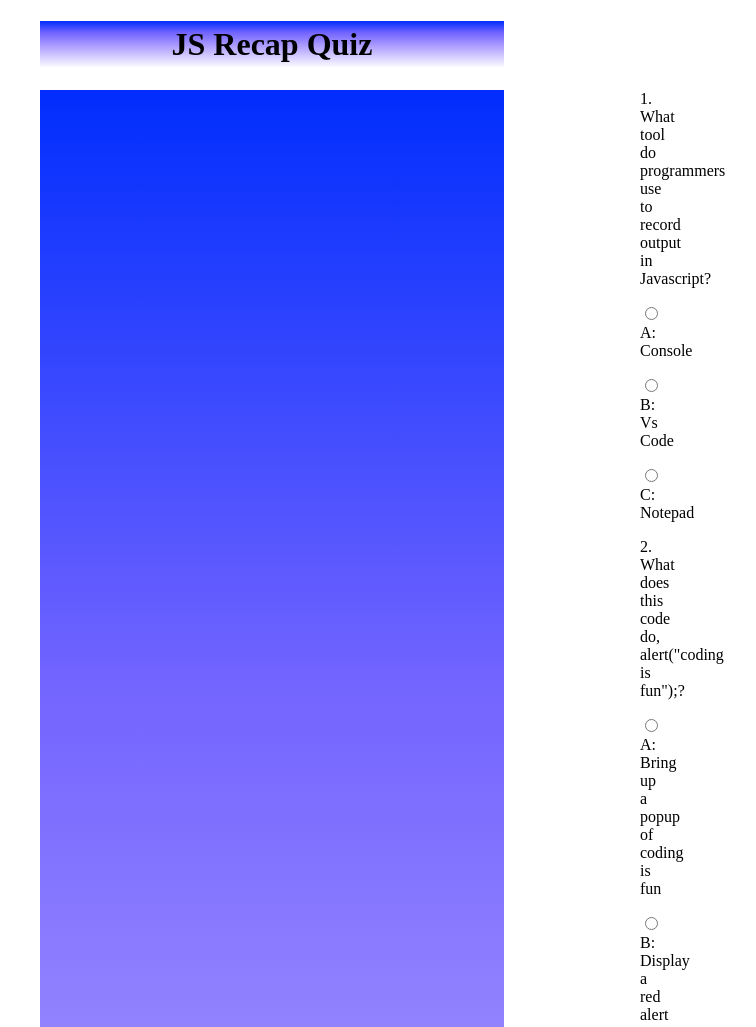
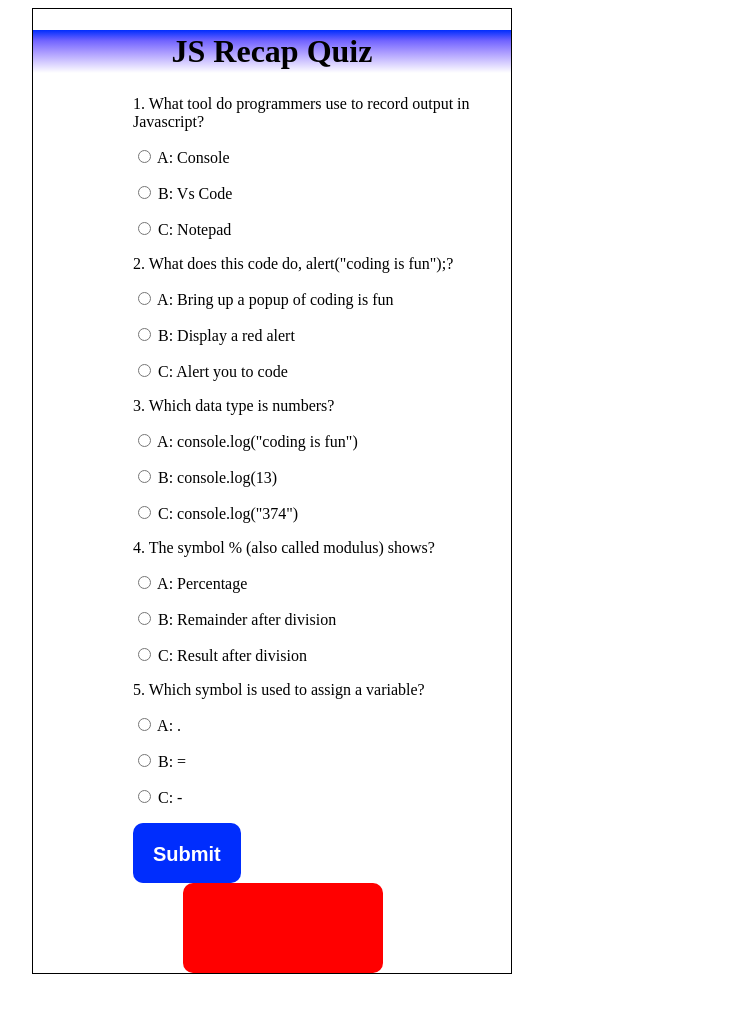
Before and after one commit to robinadoro/Quiz-Board, a plain HTML site: page index.html in a window 1280 px wide. Shown: the top 1027 px of the page, without its empty margins (368-1124 px from the left). After the commit the page ends 982 px from the top, so only its background shows below. Drawn offline with Linux system fonts and the light colour scheme.

Commit message:
This commit will make changes to form

```diff
--- a/index.css
+++ b/index.css
@@ -1,17 +1,18 @@
-* {
-    padding-left: 200px;
-    padding-right: 200px;
-}
+
 h1{
     text-align: center;
     border: 2px solid grey;
     border: none;
-    padding: 5px;
+    padding: 3px;
     background-image: linear-gradient(to bottom, #002dfd, #7264ff, #a797ff, #d4cbff, #ffffff);
 }
-#quiz {
-    background-image: linear-gradient(to bottom, #002dfd, #7264ff, #a797ff, #d4cbff, #ffffff);
-
+body {
+    border: 1px solid black;
+    margin-left: 400px;
+    margin-right: 400px;
+}
+#quiz{
+    margin-left: 100px;
 
 }
 
```
